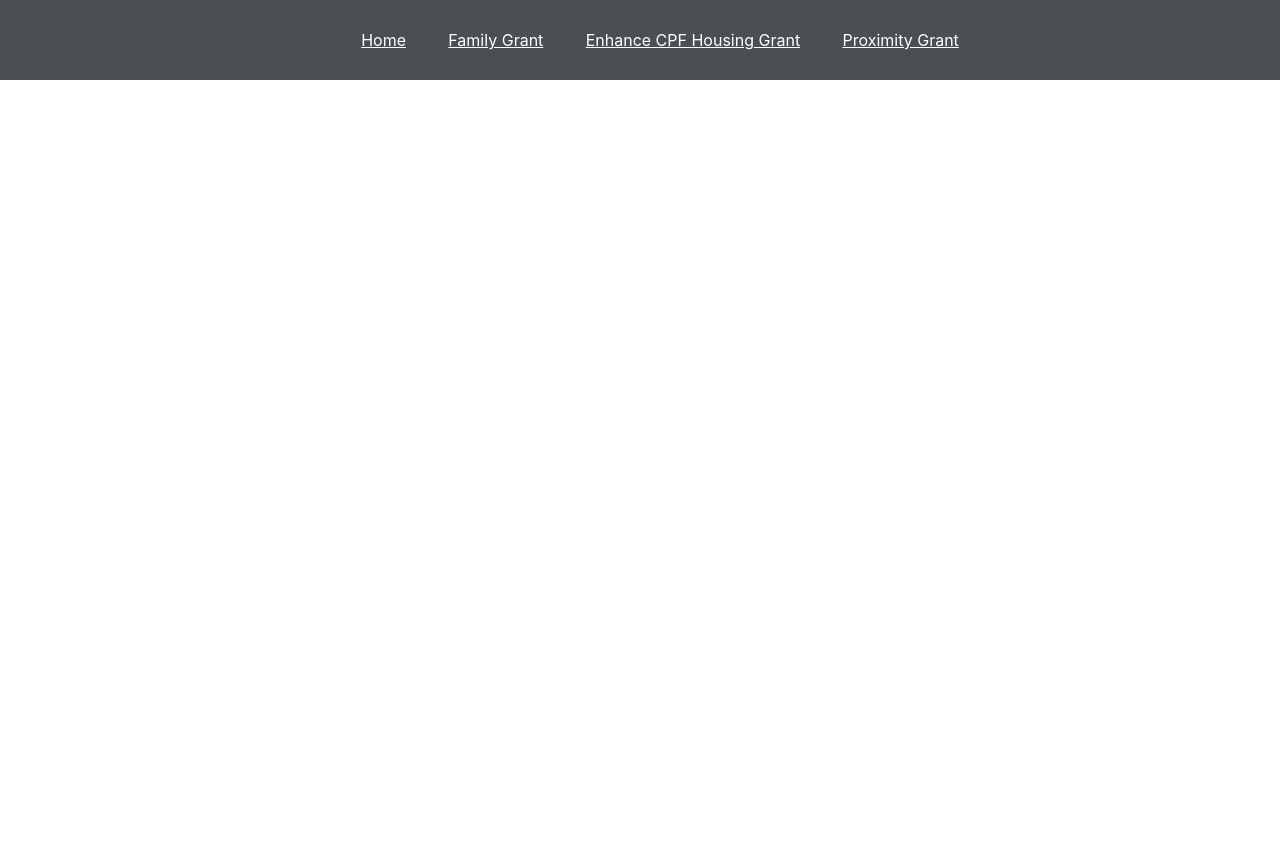
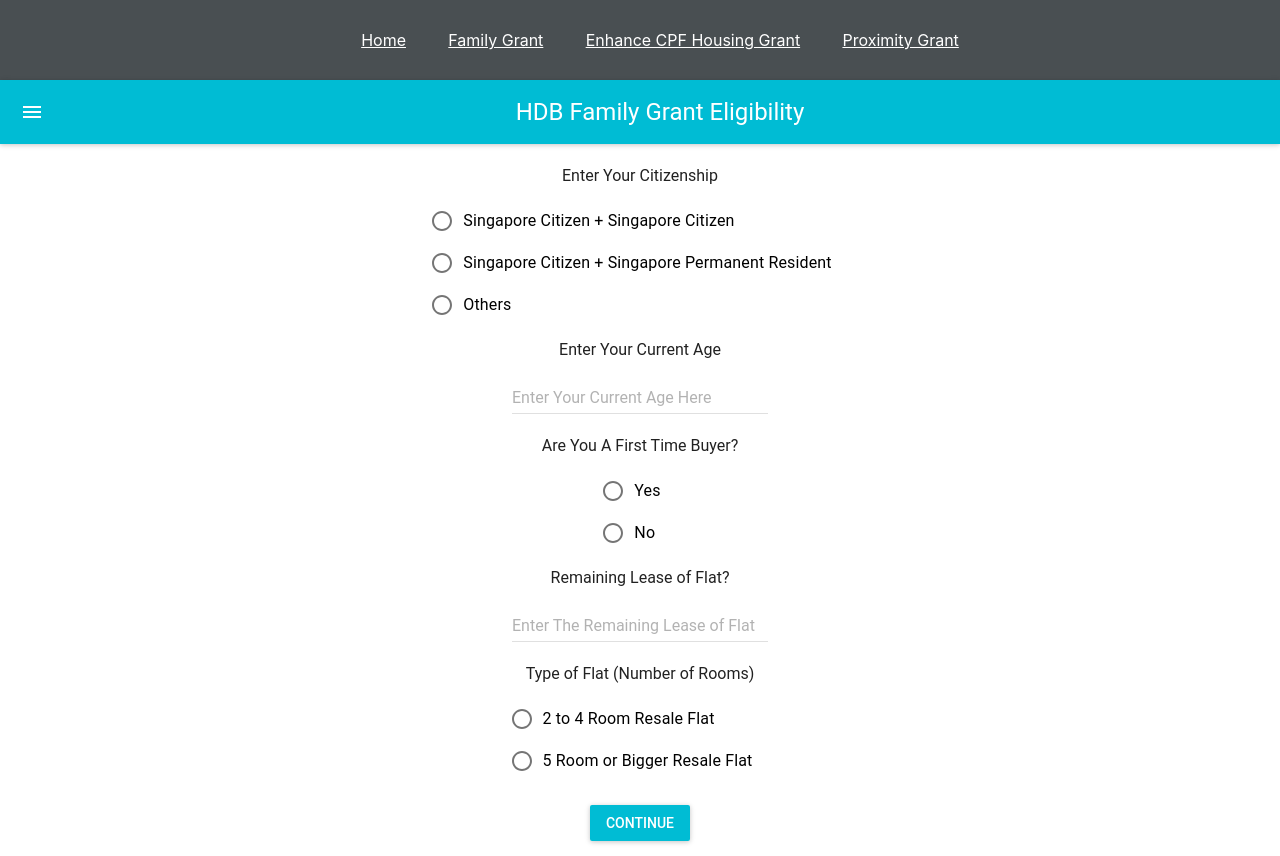
Before and after one commit to AzriRahmat-SDev/GrantApp, a React (Create React App) app: page /FGFinancialDetails in a window 1280 px wide. Before the commit the page ends 800 px from the top, so only its background shows below. Built offline with nearby package versions, Linux system fonts and the light colour scheme.

Commit message:
second commit

```diff
--- a/src/App.js
+++ b/src/App.js
@@ -1,7 +1,7 @@
 import React from 'react';
 import './App.css';
 import Navigation from './components/Navigation';
-import FGPersonalDetails from './components/FGPersonalDetails';
+import UserForm from './components/UserForm';
 import HomePage from './components/HomePage';
 import EHGPersonalDetails from './components/EHGPersonalDetails';
 import PGPersonalDetails from './components/PGPersonalDetails';
@@ -17,7 +17,8 @@
         <Navigation/>
         <Route exact path="/" component={HomePage}/>
         <Route exact path="/HomePage" component={HomePage}/>
-        <Route exact path="/FGPersonalDetails" component={FGPersonalDetails}/>
+        <Route exact path="/FGPersonalDetails" component={UserForm}/>
+        <Route exact path="/FGFinancialDetails" component={UserForm}/>
         <Route exact path="/EHGPersonalDetails" component={EHGPersonalDetails}/>
         <Route exact path="/PGPersonalDetails" component={PGPersonalDetails}/>
       </div>
--- /dev/null
+++ b/src/components/FGConfirm.js
@@ -0,0 +1,63 @@
+import React, { Component } from 'react'
+import MuiThemeProvider from 'material-ui/styles/MuiThemeProvider';
+import AppBar from 'material-ui/AppBar';
+import { List,ListItem } from 'material-ui/List';
+import RaisedButton from  'material-ui/RaisedButton'
+
+export class FGConfirm extends Component {
+
+    constructor(props){
+        super(props);
+    }
+
+    continue = e => {
+        e.preventDefault();
+        //Process form here (data sent to back end api)
+        this.props.nextStep();
+    };
+    back = e => {
+        e.preventDefault();
+        this.props.prevStep();
+    };
+
+    render() {
+        const { values:{currentAge, lease} } = this.props;
+        return (
+            <MuiThemeProvider>
+                <React.Fragment>
+                    <AppBar title = "Confirmation"/>
+                    <List>
+                        <ListItem
+                            primaryText = "Your Age"
+                            secondaryText = { currentAge }
+                        />
+                        <ListItem
+                            primaryText = "Remaining Lease of Flat"
+                            secondaryText = { lease }
+                        />
+                    </List>
+                    <RaisedButton
+                        label="Continue"
+                        primary={true}
+                        style={styles.button}
+                        onClick={this.continue}
+                    />
+                    <RaisedButton
+                        label="Back"
+                        primary={false}
+                        style={styles.button}
+                        onClick={this.back}
+                    />
+                </React.Fragment>
+            </MuiThemeProvider>
+        );
+    }
+}
+
+const styles = {
+    button: {
+        margin: 15
+    }
+}
+
+export default FGConfirm
--- a/src/components/FGFinancialDetails.js
+++ b/src/components/FGFinancialDetails.js
@@ -1,7 +1,20 @@
-import React, { Component } from 'react'
+import React, { Component } from 'react';
+import MuiThemeProvider from 'material-ui/styles/MuiThemeProvider';
+import AppBar from 'material-ui/AppBar';
+import InputLabel from '@material-ui/core/InputLabel';
+import MenuItem from '@material-ui/core/MenuItem';
+import FormControl from '@material-ui/core/FormControl';
+import Select from '@material-ui/core/Select';
+import Button from '@material-ui/core/Button';
+import { List,ListItem } from 'material-ui/List';
+import RaisedButton from  'material-ui/RaisedButton';
 
 export class FGFinancialDetails extends Component {
 
+    state={
+        open:false,
+        setOpen:false,
+    }
     continue = e => {
         e.preventDefault();
         this.props.nextStep();
@@ -11,22 +24,108 @@
         this.props.prevStep();
     };
 
+
     render() {
         const { values,handleChange } = this.props;
                 return (
                     <MuiThemeProvider>
                         <React.Fragment>
-                            <AppBar title = "Enter Personal Details"/>
-                        </React.Fragment>
-                    </MuiThemeProvider>
-                );
-            }
-        }
-
+                            <AppBar title="HDB Family Grant Eligibility"/>
+                                <List>
+                                    <ListItem primaryText="Please choose you family nucleus"/>
+                                        <Button className={styles.button} onClick={this.handleOpen}>
+                                            Selection:
+                                        </Button>
+                                        <FormControl className={styles.formControl}>
+                                            <InputLabel id="family-nucleus"></InputLabel>
+                                            <Select
+                                            labelId="family-nucleus-open-select-label"
+                                            id="family-nucleus"
+                                            open={this.open}
+                                            onClose={this.handleClose}
+                                            onOpen={this.handleOpen}
+                                            value={values.familyNucleus}
+                                            onChange={handleChange('familyNucleus')}
+                                            >
+                                            <br/>
+                                            <MenuItem value= {1}>
+                                                <em>None</em>
+                                            </MenuItem>
+                                            <MenuItem value={1}>Spouse and children(if any)</MenuItem>
+                                            <MenuItem value={2}>Children under legal custody</MenuItem>
+                                            <MenuItem value={3}>Newlyweds</MenuItem>
+                                            <MenuItem value={4}>Soon to be spouse</MenuItem>
+                                            </Select>
+                                        </FormControl>
+                                        <ListItem primaryText="What's your total income ceiling?(include extend family members if needed): "/>
+                                        <Button className={styles.button} onClick={this.handleOpen}>
+                                            Selection:
+                                        </Button>
+                                        <FormControl className={styles.formControl}>
+                                            <InputLabel id="financial-status"></InputLabel>
+                                            <Select
+                                            labelId="financial-status-open-select-label"
+                                            id="financial-status"
+                                            open={this.open}
+                                            onClose={this.handleClose}
+                                            onOpen={this.handleOpen}
+                                            value={values.financialStatus}
+                                            onChange={handleChange('financialStatus')}
+                                            >
+                                            <br/>
+                                            <MenuItem value="">
+                                                <em>None</em>
+                                            </MenuItem>
+                                            <MenuItem value={1}>Below or equals to $14000 per month</MenuItem>
+                                            <MenuItem value={2}>Between $14000 to $21000 per month</MenuItem>
+                                            <MenuItem value={3}>Above $21000 per month</MenuItem>
+                                            </Select>
+                                        </FormControl>
+                                </List>
+                                <RaisedButton
+                                    label="Continue"
+                                    primary={true}
+                                    style={styles.button}
+                                    onClick={this.continue}
+                                />
+                                <RaisedButton
+                                    label="Back"
+                                    primary={false}
+                                    style={styles.button}
+                                    onClick={this.back}
+                                />
+                            </React.Fragment>
+                        </MuiThemeProvider>
+            )
+    }
+}
 const styles = {
     button: {
-        margin: 15
+        margin: 15,
+        marginTop: 2,
+        primary: true
+    },
+    formControl: {
+        margin: 1,
+        minWidth: 120,
     }
 }
 
 export default FGFinancialDetails
+
+{/* <div>
+<label for="familynucleus">Please choose your family nucleus: </label>
+<select name="familynucleus" id="familynucleus">
+    <option value="ExFam">Spouse and children(if any)</option>
+    <option value="ExFam">Children under legal custody</option>
+    <option value="Couples">Newlyweds</option>
+    <option value="Couples">Soon to be spouse</option>
+</select>
+<br></br>
+<label for="financialstatus">What's your total income ceiling?(include extend family members if needed): </label>
+<select name="financialstatus" id="financialstatus">
+    <option value="1">Below or equals to $14000 per month</option>
+    <option value="2">Between $14000 to $21000 per month</option>
+    <option value="3">Above $21000 per month</option>
+</select>
+<br></br> */}
--- a/src/components/FGPersonalDetails.js
+++ b/src/components/FGPersonalDetails.js
@@ -13,16 +13,18 @@
 
 export class FGPersonalDetails extends Component {
 
-    handleContinue = e => {
+   constructor(props){
+        super(props);
+        console.log(this.props)  //to see if the props from UserForm gets Parse into FGPersonalDetails (ANS: Yes it does but it doesnt show in the webpage)
+    }
+    continue = e => {
         e.preventDefault();
         this.props.nextStep();
     };
 
     render() {
-        const { values } = this.props;
-
+        const { values,handleChange } = this.props;
         return (
-
             <MuiThemeProvider>
                 <React.Fragment>
                     <AppBar title="HDB Family Grant Eligibility"/>
@@ -41,17 +43,18 @@
                             </FormControl>
                         <ListItem primaryText="Enter Your Current Age"/>
                             <TextField
+                                hintText = "Enter Your Current Age Here"
                                 floatingLabelFixed='currentAge'
-                                onChange={this.handleChange}
-                                defaultValue={values}
-                        />
+                                onChange={handleChange('currentAge')}
+                                defaultValue={values.currentAge}
+                                />
                         <ListItem primaryText="Are You A First Time Buyer?"/>
                             <FormControl component="fieldset">
                                     <RadioGroup aria-label="firstTimeBuyers"
                                     name="firstTimeBuyer"
-                                    value={this.state}
-                                    onChange={this.handleCheck}
-                                    defaultValue={values}>
+                                    value={values.firsTimeBuyer}
+                                    onChange={handleChange('firstTimeBuyer')} //unable to capture the response but and pressthe button
+                                    defaultValue={values.firsTimeBuyer}>
                                     <FormControlLabel value="yes" control={<Radio />} label="Yes" />
                                     <FormControlLabel value="no" control={<Radio />} label="No" />
                                 </RadioGroup>
@@ -60,9 +63,10 @@
                             primaryText="Remaining Lease of Flat?"
                             />
                             <TextField
+                                hintText = "Enter The Remaining Lease of Flat"
                                 floatingLabelFixed='lease'
-                                onChange={this.handleChange}
-                                defaultValue={values}
+                                onChange={handleChange('lease')}
+                                defaultValue={values.lease}
                             />
                         <ListItem primaryText="Type of Flat (Number of Rooms)"/>
                             <FormControl component="fieldset">
@@ -80,7 +84,7 @@
                         label="Continue"
                         primary={true}
                         style={styles.button}
-                        onClick={this.handleContinue}
+                        onClick={this.continue}
                     />
                 </React.Fragment>
             </MuiThemeProvider>
--- a/src/components/UserForm.js
+++ b/src/components/UserForm.js
@@ -1,16 +1,19 @@
 import React, { Component } from 'react'
 import FGPersonalDetails from './FGPersonalDetails'
 import FGFinancialDetails from './FGFinancialDetails'
+import FGConfirm from './FGConfirm'
 
 export class UserForm extends Component {
 
     state={
         step: 1,
         citizenship: '',
-        currentAge: '',
+        currentAge: null,
         firstTimeBuyers: '',
-        lease:'',
-        typeOfFlat:''
+        lease: null,
+        typeOfFlat: '',
+        familyNucleus: 0,
+        financialStatus: 0
     }
 
     nextStep = () => {
@@ -59,22 +62,32 @@
         const { step } = this.state;
         this.setState({
             step: step/step,
-            citizenship: "SCSC",
-            currentAge: '',
+            citizenship: '',
+            currentAge: 0,
             firstTimeBuyers: '',
             lease:'',
             typeOfFlat:'',
+            familyNucleus: 1,
+            financialStatus: 1
         })
     }
 
     handleChange = input => e => {
-        this.setState({[input]: e.target.value})
+        this.setState({[input]: e.target.value});
+    };
+
+    handleClose = () => {
+        this.setOpen();
+    };
+
+    handleOpen = () => {
+        this.setOpen();
     };
 
     render() {
         const { step } = this.state;
-        const { citizenship, currentAge, firstTimeBuyers, lease, typeOfFlat } = this.state;
-        const values = { citizenship, currentAge, firstTimeBuyers, lease, typeOfFlat };
+        const { citizenship, currentAge, firstTimeBuyers, lease, typeOfFlat, familyNucleus,financialStatus } = this.state;
+        const values = { citizenship, currentAge, firstTimeBuyers, lease, typeOfFlat, familyNucleus, financialStatus };
 
         switch(step){
             case 1:
@@ -82,7 +95,7 @@
                     <FGPersonalDetails
                     nextStep={this.nextStep}
                     handleChange={this.handleChange}
-                    value={values}
+                    values={values}
                     />
                 );
             case 2:
@@ -91,7 +104,17 @@
                     nextStep={this.nextStep}
                     prevStep={this.prevStep}
                     handleChange={this.handleChange}
-                    value={values}
+                    handleClose={this.handleClose}
+                    handleOpen={this.handleOpen}
+                    values={values}
+                    />
+                );
+            case 3:
+                return(
+                    <FGConfirm
+                    nextStep={this.nextStep}
+                    prevStep={this.prevStep}
+                    values={values}
                     />
                 );
         }
```
